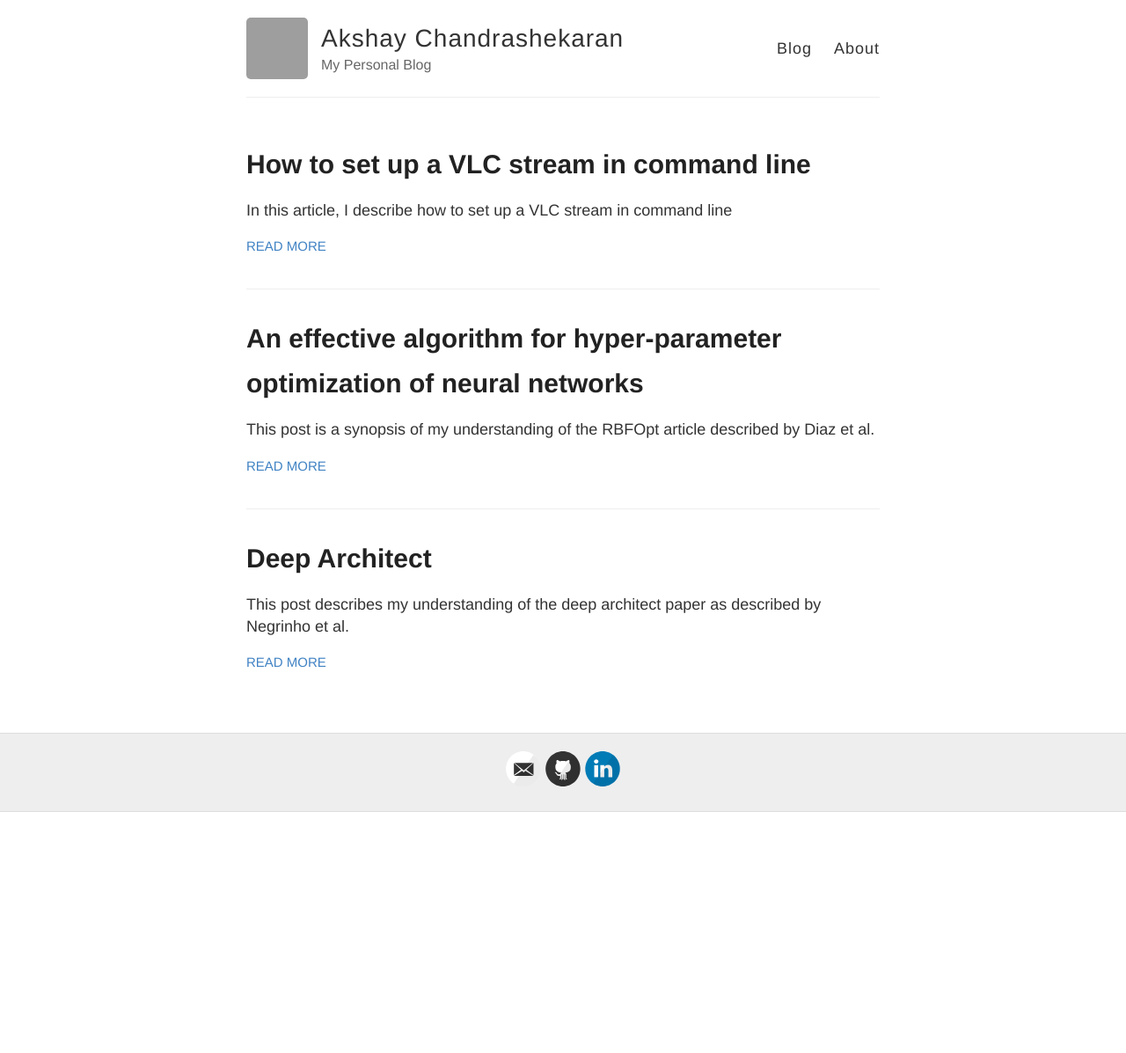
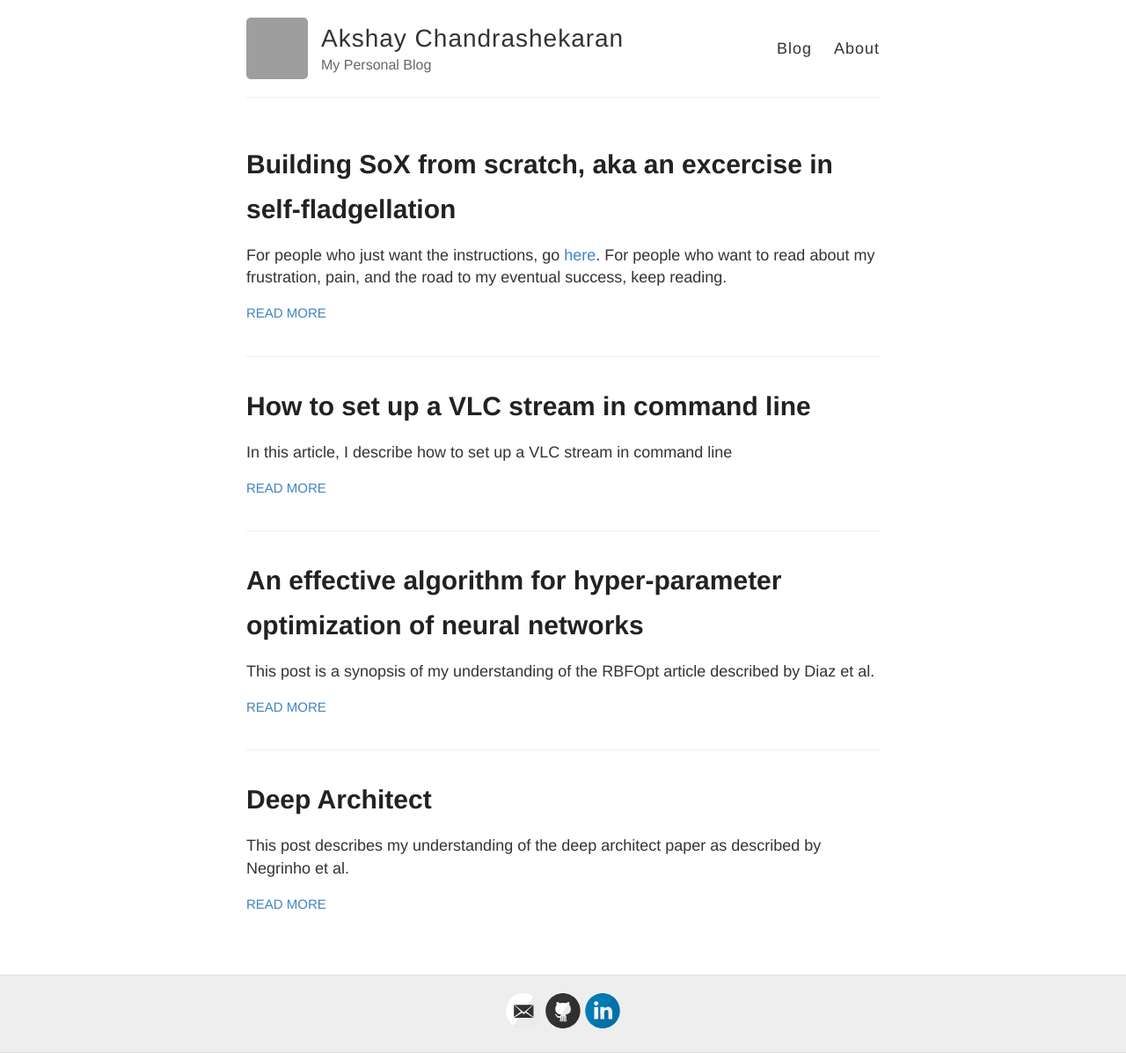
Before and after one commit to akshayc11/blog, a Jekyll site: the page built from index.html, in a window 1280 px wide. Shown: the whole page at 88% size. Built offline with Jekyll 4.4.1, drawn with Linux system fonts in a browser that asks for light colours; before the commit the page ends 923 px from its top, so only the background shows below that; some of the changed lines change nothing that is shown; grey boxes are pictures that could not be loaded.

Commit message:
post: building sox from scratch

````diff
--- a/_drafts/build-sox-from-scratch.md
+++ b/_posts/2017-06-09-build-sox-from-scratch.md
@@ -3,7 +3,9 @@ layout: page
 title: Building SoX from scratch, aka an excercise in self-fladgellation
 ---
 
-For people who just want the instructions, go [here](#). For people who want to read about my frustration, pain, and the road to my eventual success, keep reading.
+For people who just want the instructions, go [here](#instructions). For people who want to read about my frustration, pain, and the road to my eventual success, keep reading.
+
+Thanks to Stuart Langridge for his [blogpost](https://kryogenix.org/days/2014/11/18/making-a-static-build-of-sox/) from which, I was able to leverage ideas, and was able to understand the syntax for the configure that I finally used.
 
 ##Introduction
 [SoX](http://sox.sourceforge.net/) is a self-proclaimed swiss army knife of sound processing programs. Indeed, I have used it quite a lot in my years as a speech recognition researcher. It gives you really quick and quite intuitive, and frankly really powerful options to modify audio files right from the command line.
@@ -27,5 +29,85 @@ So, where were we? Oh yes, GALE Mandarin! This particular dataset has it's own i
 
 SoX was last updated, as of writing this, on 22nd February 2015, which in distribution terms, could be considered as the universe having undergone atleast 3 big-bang-to-big-crunchs. Other programmers can, and will relate: Dependencies are broken. Instructions are outdated, documentation for compilation is non-existent/incomrehensible/outdated (it's a spectrum you see...), yada yada, yada...  So all-in-all, I knew I had to stiffen up my upper lip, gird my loins, and get down and dirty with the intricacies of this process.
 
+to be continued...
 
-##
+## The Actual Meat of the matter:
+
+Ok \</rant/>. The following are the steps I took to get the compilation done:
+As I said at the start, thanks to Stuart Langridge for his [blogpost](https://kryogenix.org/days/2014/11/18/making-a-static-build-of-sox/)
+
+### Requirements:
+
+1. We want sox to be compiled from source.
+2. We want it to be able to handle formats like mp3, flac, oggvorbis
+3. We do not have access to sudo
+4. We need to not have access to the dependencies like liblame, libflac, libogg, libvorbis in the usual /usr/local
+5. We don't care if the library is compiled with static or shared....
+
+### Instructions
+
+#### Installing the dependencies
+
+Since we want to support handling of MP3, FLAC, OGG-VORBIS file formats, we first need to compile these libraries and store them in a folder we have access to.
+In my case, I will be storing everything in /home/akshayc/local
+
+*NOTE*: As a part of my exploration of how to get the tools installed, I had compiled autotools from source because the module available in the cluster apparently did not have libltbl for some reason, which could possibly be a reason the below steps work. If you find that these instructions dont work, and you get errors regarding libltbl, then you may have to resort to this too.
+
+```
+# Prerequisites
+### LAME:
+wget -O lame-3.99.5.tar.gz "http://downloads.sourceforge.net/project/lame/lame/3.99/lame-3.99.5.tar.gz?r=http%3A%2F%2Fsourceforge.net%2Fprojects%2Flame%2Ffiles%2Flame%2F3.99%2F&ts=1416316457&use_mirror=kent"
+
+# You can go to the sourceforge download page and get a link to a better version if available. Hopefully it won't break.
+tar -xf lame-3.99.5.tar.gz
+cd lame-3.99.5
+./configure --prefix=/home/akshayc/local
+make clean
+make -j`nproc`
+make install
+cd ..
+
+# Link for from where I got OGG, VORBIS and FLAC: https://www.xiph.org/downloads/
+### OGG:
+# right click on the download link and select copy link address, then wget it.. like:
+wget http://downloads.xiph.org/releases/ogg/libogg-1.3.2.tar.gz
+tar -xf libogg-1.3.2.tar.gz
+cd libogg-1.3.2
+./configure --prefix=/home/akshayc/local
+cd -
+# Do the same for VORBIS, and then FLAC
+
+#### Now the beast SoX
+
+Now that we have all the dependencies installed to `/home/akshayc/local`, we can get to installing SoX
+
+While SoX apparently can do dynamic linking of the dependencies using libtldl, in the cluster I was working with, I was unable to get that working
+However, I found the following to work:
+
+```
+
+# Go to https://sourceforge.net/projects/sox/files/sox/
+# Click on the folder of the version you are interested in. 14.4.1 is broken in some respects. So, go for 14.4.2. You will want to remove the /download at the end of the link
+
+wget https://sourceforge.net/projects/sox/files/sox/14.4.2/sox-14.4.2.tar.gz
+
+tar -xf sox-14.4.2.tar.gz
+cd sox-14.4.2
+# If configure is not present, (ideally is should be)
+autoreconf -ivf
+# We need to make sure that the linker can find all the dependencies, and that the includes can also be found. Surprisingly, given that, the configure is pretty good.
+./configure LDFLAGS=-L/home/akshayc/local/lib CFLAGS=-I/home/akshayc/local/include --prefix=/home/akshayc/local
+
+make -s
+make install
+cd -
+
+```
+
+Ensure that in your bashrc, you have
+```
+LD_LIBRARY_PATH=${LD_LIBRARY_PATH}:/home/akshayc/local/lib:/home/akshayc/local/lib64
+PATH=${PATH}:/home/akshayc/local/bin
+```
+
+This should be enough, and you should be able to use the sox binary for all your nefarious needs.
````
